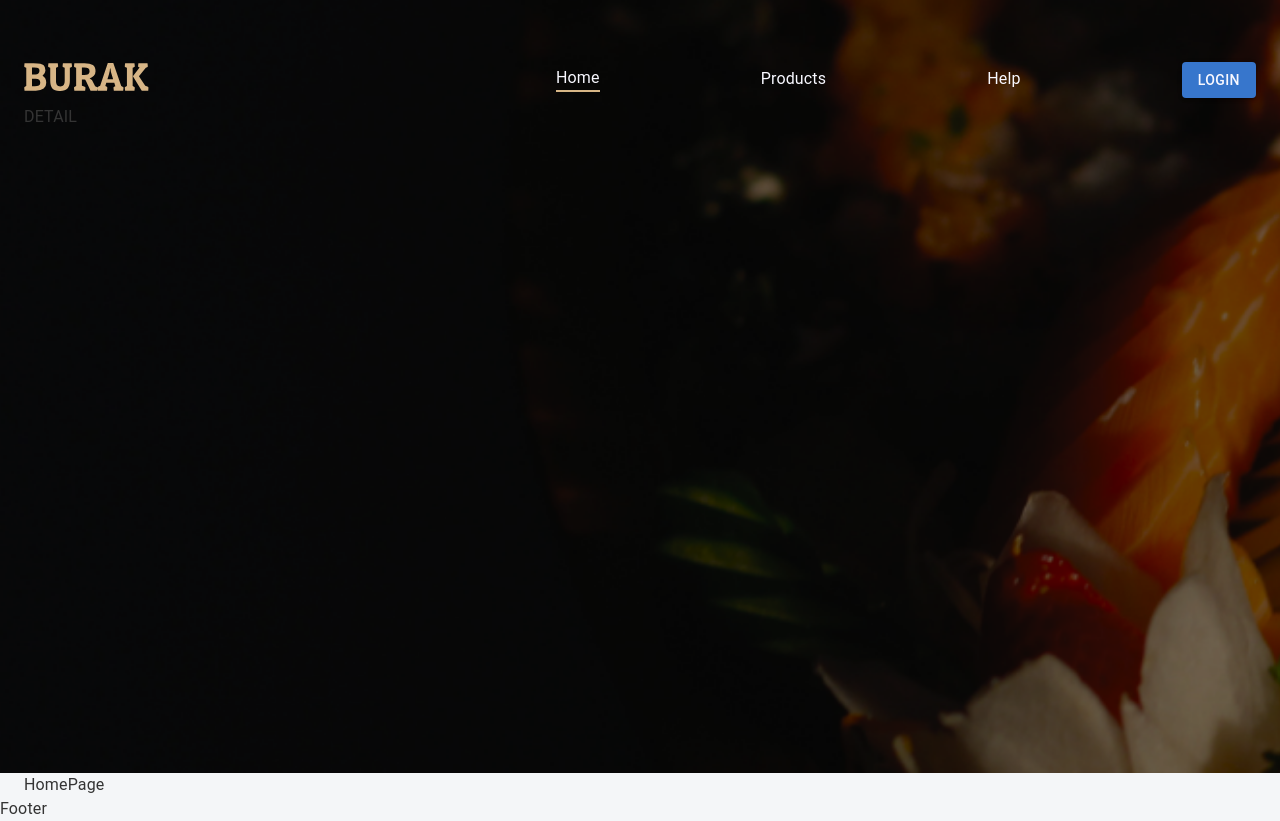
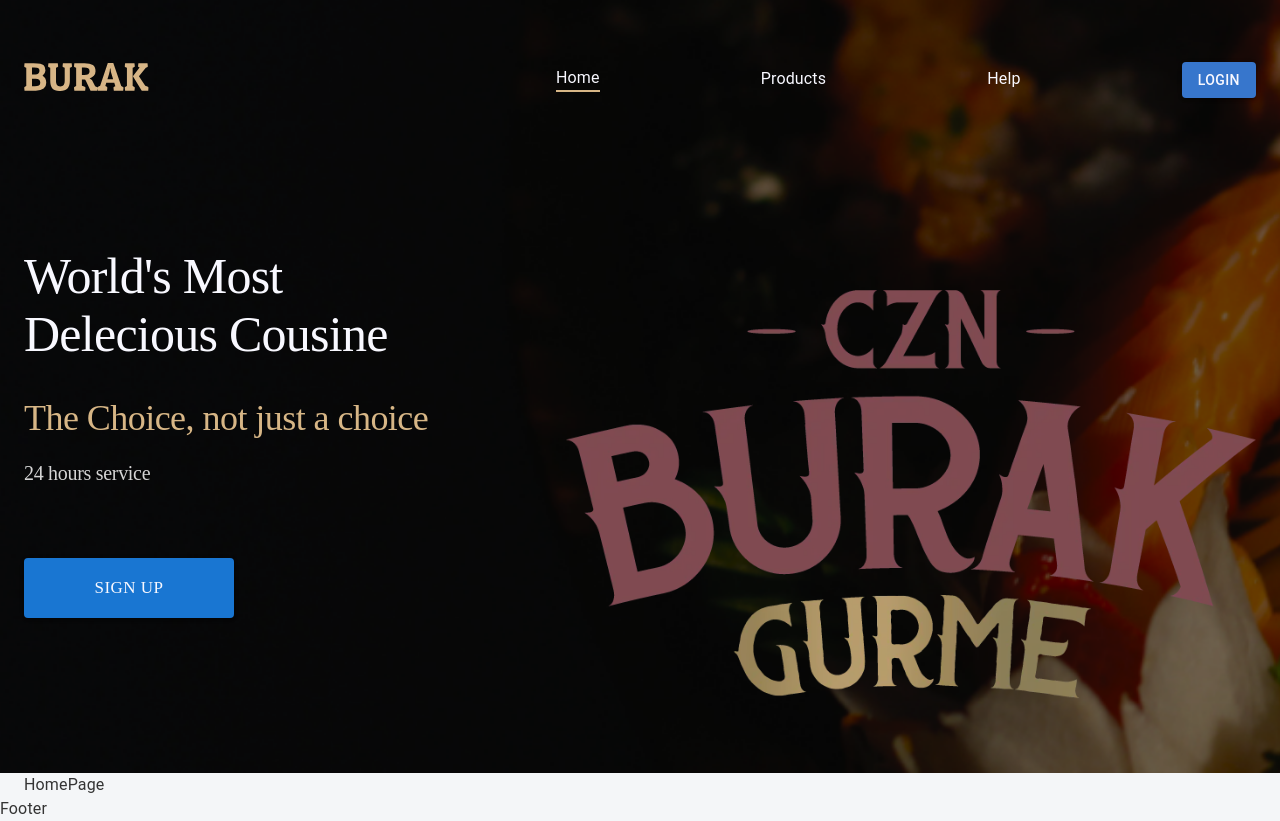
Before and after one commit to asrorbek0202/burak-reaact, a React (Create React App) app: page / in a window 1280 px wide. Built offline with nearby package versions, Linux system fonts and the light colour scheme.

Commit message:
feat: modify homeNavbar header component

```diff
--- a/src/app/components/headers/HomeNavbar.tsx
+++ b/src/app/components/headers/HomeNavbar.tsx
@@ -55,7 +55,24 @@
           )}
           </Stack>
         </Stack>
-        <Stack>DETAIL</Stack>
+        <Stack className={"header-frame"}>
+          <Stack className={"detail"}>
+            <Box className={"head-min-txt"}>World's Most Delecious Cousine</Box>
+            <Box className={"well-txt"}>The Choice, not just a choice</Box>
+            <Box className={"service-txt"}>24 hours service</Box>
+            <Box className={"signup"}>
+                  {!authMember ? (
+                 <Button
+                    variant={"contained"}
+                    className={"signup-button"}
+                 >SIGN UP</Button>
+           ) : null}
+                </Box>
+          </Stack>
+          <Box className={"logo-frame"}>
+               <div className={"logo-img"}></div>
+          </Box>
+        </Stack>
       </Container>
     </div>
   );
--- a/src/css/navbar.css
+++ b/src/css/navbar.css
@@ -75,3 +75,88 @@
 .home-navbar div.hover-line:after {
     transform-origin: 0% 50%;
 }
+
+.home-navbar .navbar-container .header-frame {
+    margin-top: 142px;
+    height: 462px;
+    display: flex;
+    flex-direction: row;
+    justify-content: space-between;
+}
+
+.home-navbar .navbar-container .header-frame .detail {
+    width: 510px;
+    display: flex;
+    flex-direction: column;
+}
+
+
+.home-navbar .navbar-container .header-frame .detail .head-min-txt {
+    width: 450px;
+    height: 150px;
+    font-family: "Roboto Serif";
+    font-size: 50px;
+    font-style: normal;
+    font-weight: 500;
+    line-height: normal;
+    letter-spacing: -0.75px;
+    color: #f8f8ff;
+}
+
+.home-navbar .navbar-container .header-frame .detail .well-txt {
+    width: 510px;
+    height: 42px;
+    font-family: "Roboto Serif";
+    font-size: 36px;
+    font-style: normal;
+    font-weight: 400;
+    line-height: normal;
+    letter-spacing: -0.54px;
+    color: #d7b686;
+}
+
+.home-navbar .navbar-container .header-frame .detail .service-txt {
+    margin-top: 23px;
+    width: 153px;
+    height: 23px;
+    font-family: "Roboto Serif";
+    font-size: 20px;
+    font-style: normal;
+    font-weight: 400;
+    line-height: normal;
+    letter-spacing: -0.3px;
+    color: #d5d5d5;
+}
+
+.home-navbar .navbar-container .detail .signup {
+    margin-top: 73px;
+}
+
+.home-navbar .navbar-container .detail .signup .signup-button {
+    width: 210px;
+    height: 60px;
+    border-radius: 4px;
+    background: #1976d2;
+    text-align: center;
+    font-family: Poppins;
+    font-size: 17px;
+    font-style: normal;
+    font-weight: 400;
+    line-height: normal;
+    color: #f8f8ff;
+}
+
+.home-navbar .navbar-container .logo-frame {
+    margin-top: 43px;
+    width: 690px;
+    height: 419px;
+}
+
+.home-navbar .navbar-container .logo-frame .logo-img {
+    width: 100%;
+    height: 100%;
+    background: url("/public/img/logo.webp");
+    background-size: contain;
+    background-repeat: no-repeat;
+    filter: invert(25%);
+}
```
